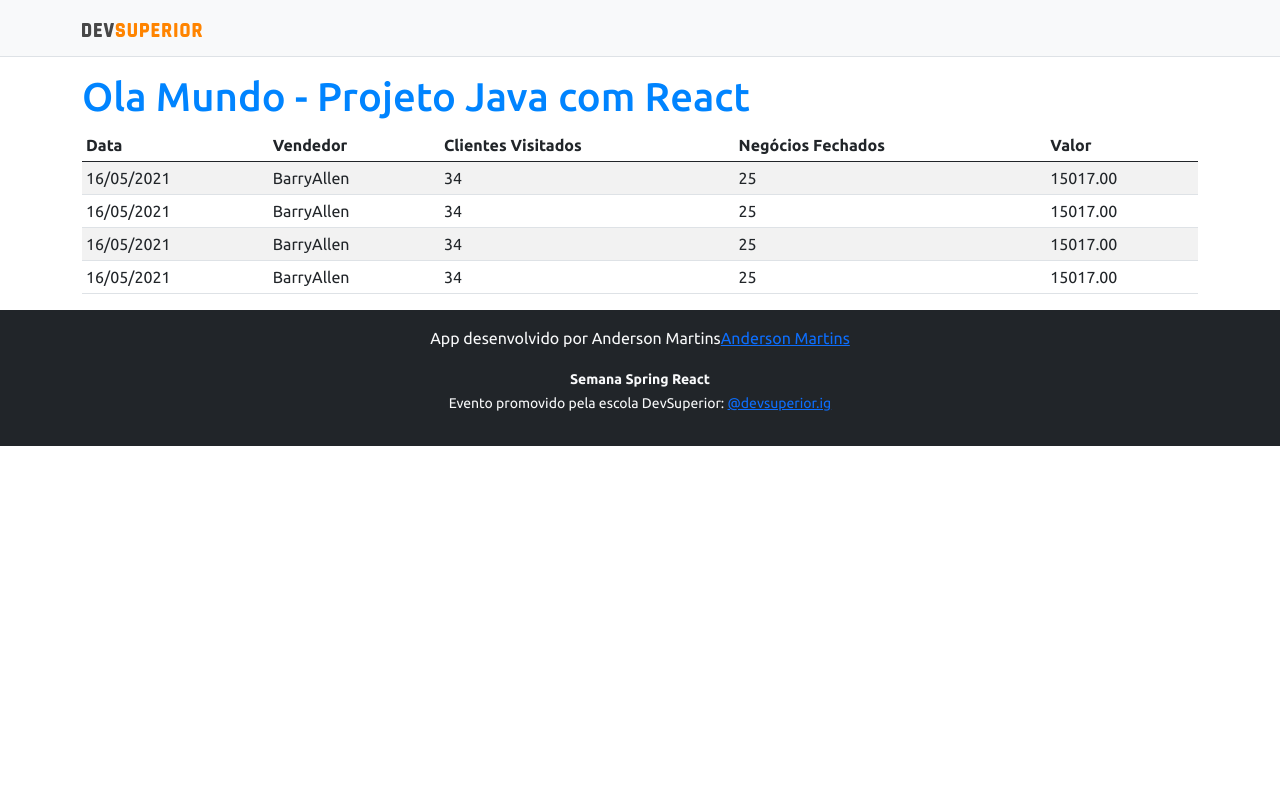
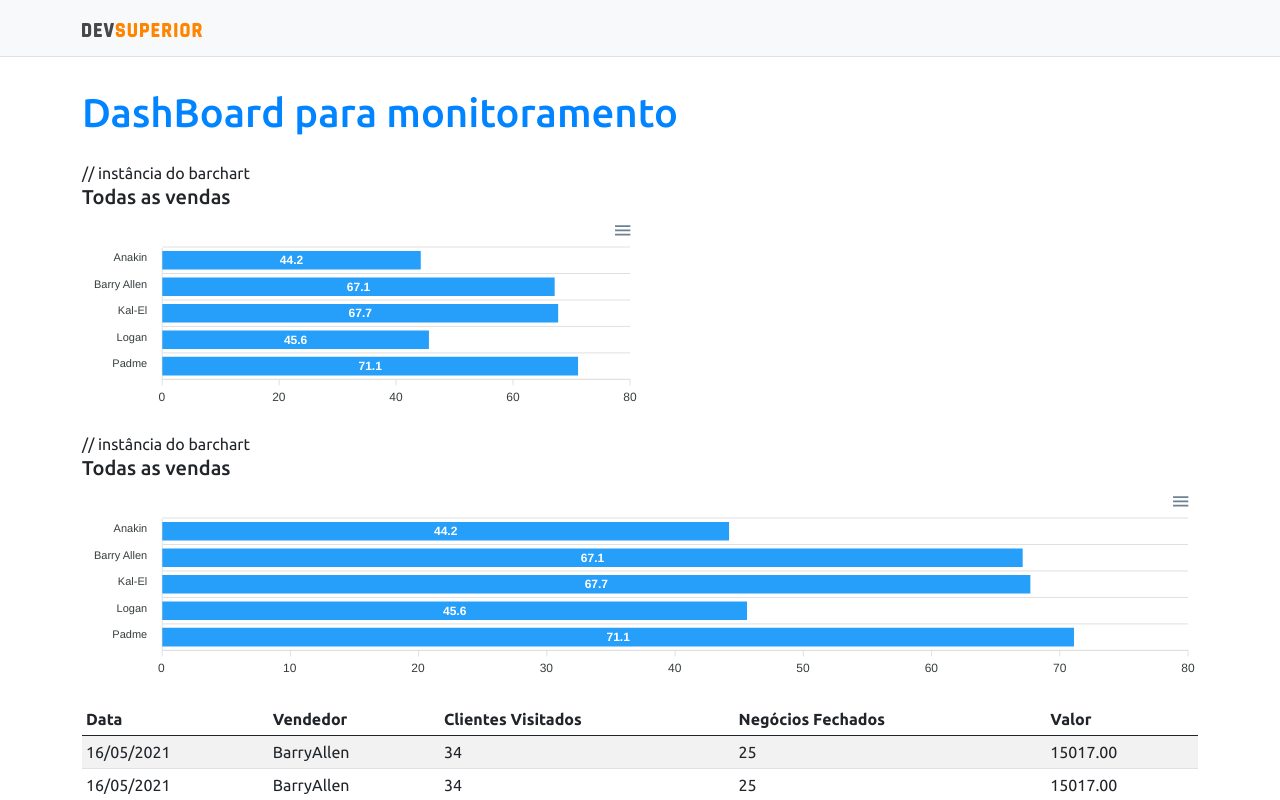
Before and after one commit to BlackCode7/projeto-java-springboot-react, a React (Create React App) app in the folder projeto-sds3/frontend/: page / in a window 1280 px wide. Shown: the top 800 px of the page. Built offline with nearby package versions, Linux system fonts and the light colour scheme.

Commit message:
Configurando o os gráficos com barchar

```diff
--- a/projeto-sds3/frontend/package.json
+++ b/projeto-sds3/frontend/package.json
@@ -12,8 +12,10 @@
     "@types/node": "^12.0.0",
     "@types/react": "^17.0.0",
     "@types/react-dom": "^17.0.0",
+    "apexcharts": "^3.26.2",
     "bootstrap": "^5.0.1",
     "react": "^17.0.2",
+    "react-apexcharts": "^1.3.9",
     "react-dom": "^17.0.2",
     "react-scripts": "4.0.3",
     "typescript": "^4.1.2",
--- a/projeto-sds3/frontend/src/App.tsx
+++ b/projeto-sds3/frontend/src/App.tsx
@@ -1,6 +1,8 @@
+import BarChart from "components/BarChart";
 import DataTable from "components/DataTable";
 import Footer from "components/Footer";
 import NavBar from "components/NavBar";
+
 
 function App() {
   return (
@@ -8,7 +10,21 @@
       <>
         <NavBar />
         <div className="container">
-          <h1 className="text-primary"> Ola Mundo - Projeto Java com React</h1>
+          <h1 className="text-primary py-3"> DashBoard para monitoramento</h1>
+
+          <div className="row px-3"></div>
+
+            // instância do barchart
+            <div className="col-sm-6">
+              <h5>Todas as vendas</h5>
+              <BarChart />
+            </div>
+            // instância do barchart
+            <div className="col-sm-12">
+              <h5>Todas as vendas</h5>
+              <BarChart />
+            </div>
+
           <DataTable />
         </div>
 
--- /dev/null
+++ b/projeto-sds3/frontend/src/components/BarChart/index.tsx
@@ -0,0 +1,44 @@
+import Chart from 'react-apexcharts';
+
+function BarChart(){
+    // criando gráficos com typescript com lib barchart
+    const options ={
+        plotOptions:{
+            bar:{
+                horizontal: true,
+            }
+        }
+    };
+    const mockData = {
+        labels:{
+            // estes dados precisam vir do banco de dados
+            categories:['Anakin', 'Barry Allen', 'Kal-El', 'Logan', 'Padme']
+        },
+        series: [
+            {
+                name: "% Sucesso",
+                data: [44.2, 67.1, 67.7, 45.6, 71.1]
+            }
+        ]
+    };
+    return(
+        // o chart tem estes parametros abaixo
+        <Chart
+            options={{...options, xaxis: mockData.labels}}
+            series={mockData.series}
+            type="bar"
+            height="200"
+        />
+    );
+}
+
+export default BarChart;
+
+/*
+Outro modelo de function in <TypeScript>
+const BarChart = () => {
+    return (
+        // comandos do TypeScript
+    );
+}
+*/
```
Also changed, not shown: projeto-sds3/frontend/src/components/DataTable/index.tsx (+10 -0 lines), projeto-sds3/frontend/src/components/Footer/index.tsx (+9 -0 lines), projeto-sds3/frontend/src/components/NavBar/index.tsx (+9 -0 lines), 1 other file (tests, documents, lock files or other folders).
